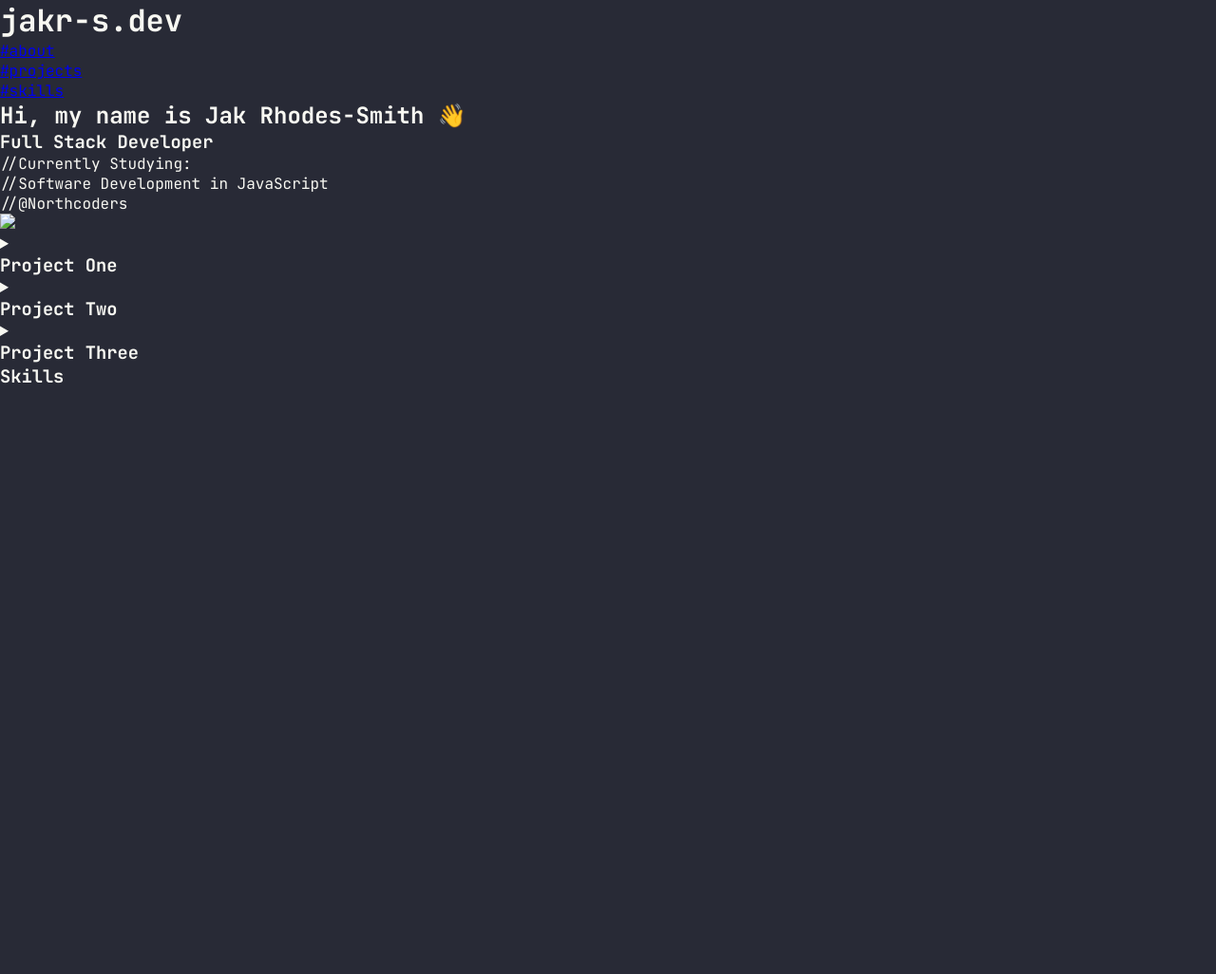
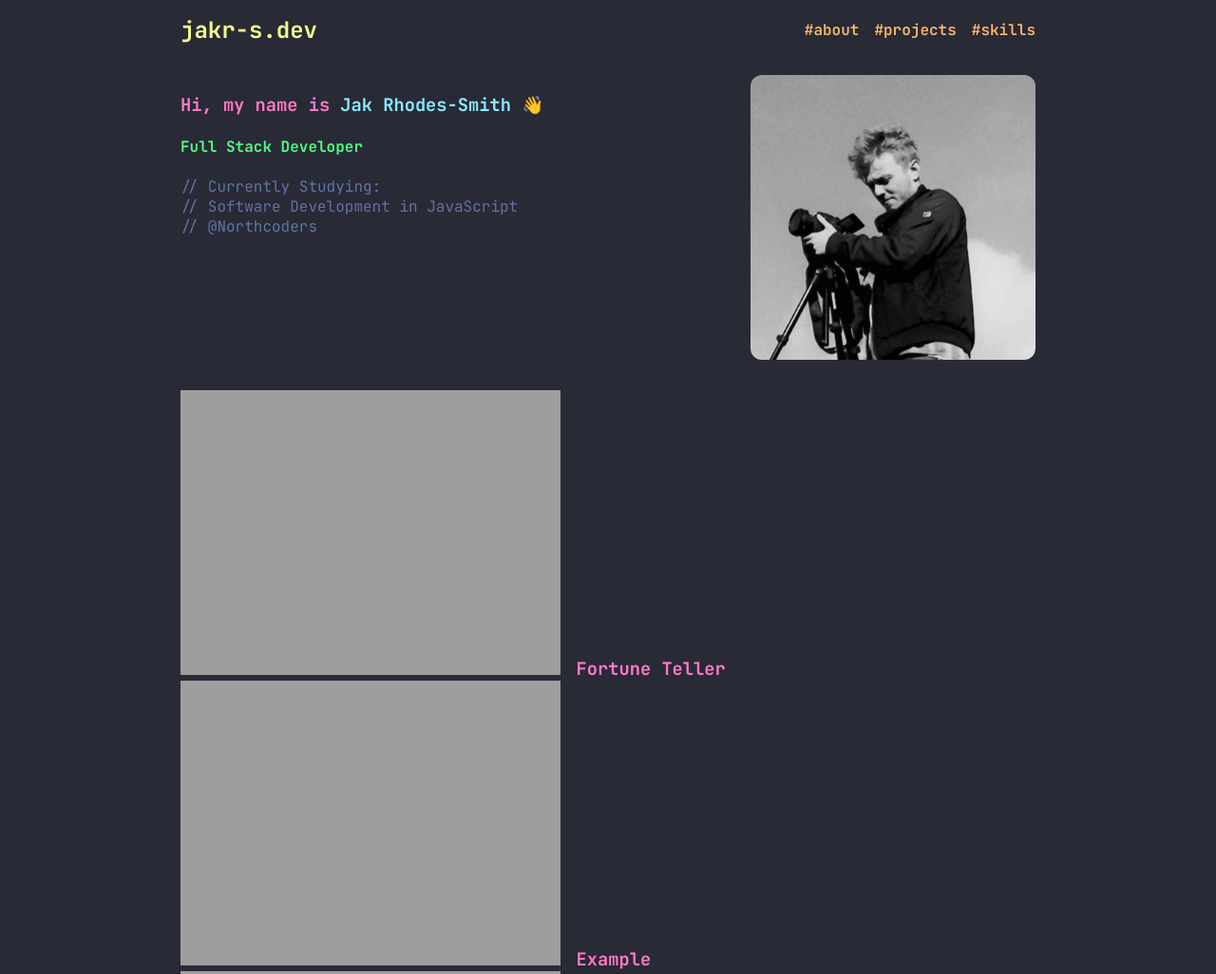
Before and after one commit to jakr-s/jakr-s.github.io, a plain HTML site: page index.html in a window 1280 px wide. Shown: the top 1026 px of the page at 95% size. Before the commit the page ends 800 px from the top, so only its background shows below. Drawn offline with nearby package versions, Linux system fonts and the light colour scheme.

Commit message:
Basic layout and style complete

```diff
--- a/index.html
+++ b/index.html
@@ -5,22 +5,28 @@
 		<meta name="viewport" content="width=device-width, initial-scale=1.0" />
 		<title>Jakr-s Portfolio Site</title>
 		<link href="style.css" rel="stylesheet" />
+		<link href="all.min.css" rel="stylesheet" />
 		<link rel="preconnect" href="https://fonts.googleapis.com" />
 		<link rel="preconnect" href="https://fonts.gstatic.com" crossorigin />
 		<link
 			href="https://fonts.googleapis.com/css2?family=JetBrains+Mono:ital,wght@0,100..800;1,100..800&family=PT+Sans:ital,wght@0,400;0,700;1,400;1,700&display=swap"
 			rel="stylesheet"
 		/>
+		<link
+			rel="stylesheet"
+			type="text/css"
+			href="https://cdn.jsdelivr.net/gh/devicons/devicon@latest/devicon.min.css"
+		/>
 	</head>
 	<body>
 		<header>
-			<h1>jakr-s.dev</h1>
 			<nav>
-				<ul>
-					<li>
+				<h2 id="logo">jakr-s.dev</h2>
+				<ul class="nav-items">
+					<li class="nav-item">
 						<a href="#about">#about</a>
 					</li>
-					<li>
+					<li class="nav-item">
 						<a href="#projects">#projects</a>
 					</li>
 					<li>
@@ -30,60 +36,75 @@
 			</nav>
 		</header>
 		<main>
-			<section class="center-vertically" id="intro">
-				<h2>Hi, my name is <span>Jak Rhodes-Smith</span> 👋</h2>
-				<h3>Full Stack Developer</h3>
-				<p>
-					//Currently Studying:<br />
-					//Software Development in JavaScript<br />
-					//@Northcoders
-				</p>
-				<img src="placeholder.png" />
+			<section id="intro">
+				<div class="intro-container">
+					<div class="intro-text-container">
+						<h3>Hi, my name is <span>Jak Rhodes-Smith</span> 👋</h3>
+						<h4>Full Stack Developer</h4>
+						<p>
+							// Currently Studying:<br />
+							// Software Development in JavaScript<br />
+							// @Northcoders
+						</p>
+					</div>
+					<img src="/images/pfp.png" class="pfp" />
+				</div>
 			</section>
-			<section class="center-vertically" id="projects">
-				<details>
-					<summary>
-						<h3>Project One</h3>
+			<section id="projects">
+				<details class="project">
+					<summary class="project-title">
+						<h3>Fortune Teller</h3>
 					</summary>
-					<p>
-						Irure laborum id esse sunt exercitation dolor consequat. Sint
-						occaecat mollit amet excepteur magna elit laboris eu irure ex
-						consequat ut nisi. Sunt occaecat deserunt consectetur deserunt. Ex
-						mollit cillum cupidatat labore. Occaecat commodo et ut laborum ad
-						pariatur ad id reprehenderit irure Lorem id. Est officia sit magna
-						dolore ex labore cillum nisi voluptate commodo.
+					<img src="/images/fortune-teller-example.png" class="project-image" />
+					<p class="project-description">
+						A simple exercise using JavaScript that gives the user a randomly
+						generated fortune.
 					</p>
 				</details>
-				<details>
-					<summary>
-						<h3>Project Two</h3>
+				<details class="project">
+					<summary class="project-title">
+						<h3>Example</h3>
 					</summary>
-					<p>
-						Irure laborum id esse sunt exercitation dolor consequat. Sint
-						occaecat mollit amet excepteur magna elit laboris eu irure ex
-						consequat ut nisi. Sunt occaecat deserunt consectetur deserunt. Ex
-						mollit cillum cupidatat labore. Occaecat commodo et ut laborum ad
-						pariatur ad id reprehenderit irure Lorem id. Est officia sit magna
-						dolore ex labore cillum nisi voluptate commodo.
+					<img src="placeholder.png" class="project-image" />
+					<p class="project-description">
+						A simple exercise using JavaScript that gives the user a randomly
+						generated fortune.
 					</p>
 				</details>
-				<details>
-					<summary>
-						<h3>Project Three</h3>
+				<details class="project">
+					<summary class="project-title">
+						<h3>Example</h3>
 					</summary>
-					<p>
-						Irure laborum id esse sunt exercitation dolor consequat. Sint
-						occaecat mollit amet excepteur magna elit laboris eu irure ex
-						consequat ut nisi. Sunt occaecat deserunt consectetur deserunt. Ex
-						mollit cillum cupidatat labore. Occaecat commodo et ut laborum ad
-						pariatur ad id reprehenderit irure Lorem id. Est officia sit magna
-						dolore ex labore cillum nisi voluptate commodo.
+					<img src="placeholder.png" class="project-image" />
+					<p class="project-description">
+						A simple exercise using JavaScript that gives the user a randomly
+						generated fortune.
 					</p>
 				</details>
 			</section>
-			<section>
+			<section id="skills">
 				<h3>Skills</h3>
+				<div class="skills-container">
+
+					<i class="devicon-html5-plain"></i>
+
+
+					<i class="devicon-css3-plain"></i>
+
+					<i class="devicon-javascript-plain"></i>
+
+					<i class="devicon-python-plain"></i>
+
+					<i class="devicon-git-plain "></i>
+					<i class="devicon-github-plain"></i>
+
+					<i class="devicon-bash-plain"></i>
+
+				</div>
 			</section>
+			<footer>
+				<a href="mailto:contact@jakr-s.dev">contact@jakr-s.dev</a>
+			</footer>
 		</main>
 	</body>
 </html>
--- a/style.css
+++ b/style.css
@@ -1,13 +1,174 @@
-* {
-	border: 0;
-	box-sizing: border-box;
+html {
+	scroll-behavior: smooth;
+}
+
+html,
+body {
+	height: 100%;
+	color: var(--font-color);
+}
+
+:root {
+	--spacing-1: 0.5rem;
+	--spacing-2: 0.75rem;
+	--spacing-3: 1rem;
+	--spacing-4: 1.5rem;
+
+	--border-radius: 0.75rem;
+
+	--font-color: #F8F8F2;
+	--bg-color: #282A36;
+	--current-line-color: #44475A;
+	--comment-color: #6272A4;
+	--cyan: #8BE9FD;
+	--green: #50FA7B;
+	--orange: #FFB86C;
+	--pink: #FF79C6;
+	--purple: #BD93F9;
+	--red: #FF5555;
+	--yellow: #F1FA8C;
+}
+
+h2 {
+	font-family: JetBrains Mono, sans-serif;
 	margin: 0;
-	outline: 0;
-	padding: 0;
+	margin-bottom: var(--spacing-2);
 }
 
 body {
-	color: #f8f8f2;
 	font-family: JetBrains Mono, sans-serif;
-	background-color: #282a36;
+	margin: 0;
+	padding: 0 var(--spacing-3);
+	max-width: 900px;
+	margin: 0 auto;
+	display: flex;
+	flex-direction: column;
+	background-color: var(--bg-color);
 }
+
+nav {
+	display: flex;
+	align-items: center;
+	padding: var(--spacing-3) 0;
+}
+
+.nav-items {
+	display: flex;
+	list-style-type: none;
+	padding: 0;
+	align-items: center;
+	margin: 0;
+	margin-left: auto;
+}
+
+.nav-item {
+	margin-right: var(--spacing-3);
+}
+
+.pfp {
+	width: 300px;
+	border-radius: var(--border-radius);
+	flex-shrink: 0;
+	margin-left: auto;
+}
+
+.intro-container {
+	display: flex;
+}
+
+.intro-text-container {
+	margin-right: var(--spacing-3);
+}
+
+/* START HERE */
+.project-image {
+	width: 50%;
+}
+
+.project-title h3 {
+	display: inline;
+}
+
+details {
+	cursor: pointer;
+}
+
+summary {
+	list-style-image: url(https://s3-us-west-2.amazonaws.com/s.cdpn.io/3/right-arrow.svg);
+}
+
+footer {
+	margin-top: auto;
+	padding: var(--spacing-2) 0;
+	text-align: center;
+}
+
+/* START HERE */
+section {
+	padding: var(--spacing-3) 0;
+}
+
+.icon {
+	font-size: 2em;
+	color: var(--font-color);
+	margin: 0 var(--spacing-1);
+}
+
+a {
+	color: var(--font-color);
+	text-decoration: none;
+	font-weight: 600;
+}
+
+#logo {
+	margin: 0;
+}
+
+#skills-container {
+	display: flex;
+	width: 100%;
+	justify-content: space-between;
+	flex-wrap: wrap;
+}
+
+#skills-container > * {
+	font-size: 2em;
+	width: 2em;
+	margin-top: var(--spacing-1);
+}
+
+i {
+	font-size: 2rem;
+}
+
+@media only screen and (max-width: 600px) {
+	.about-me-container {
+		flex-direction: column;
+	}
+}
+
+
+/* ---COLOUR THEME--- */
+h2 {
+	color: var(--yellow);
+}
+
+h3 {
+	color: var(--pink);
+}
+
+h4 {
+	color: var(--green)
+}
+
+p {
+	color: var(--comment-color)
+}
+
+span {
+	color: var(--cyan);
+}
+
+a {
+	color: var(--orange);
+}
```
Also changed, not shown: images/fortune-teller-example.png (added).
